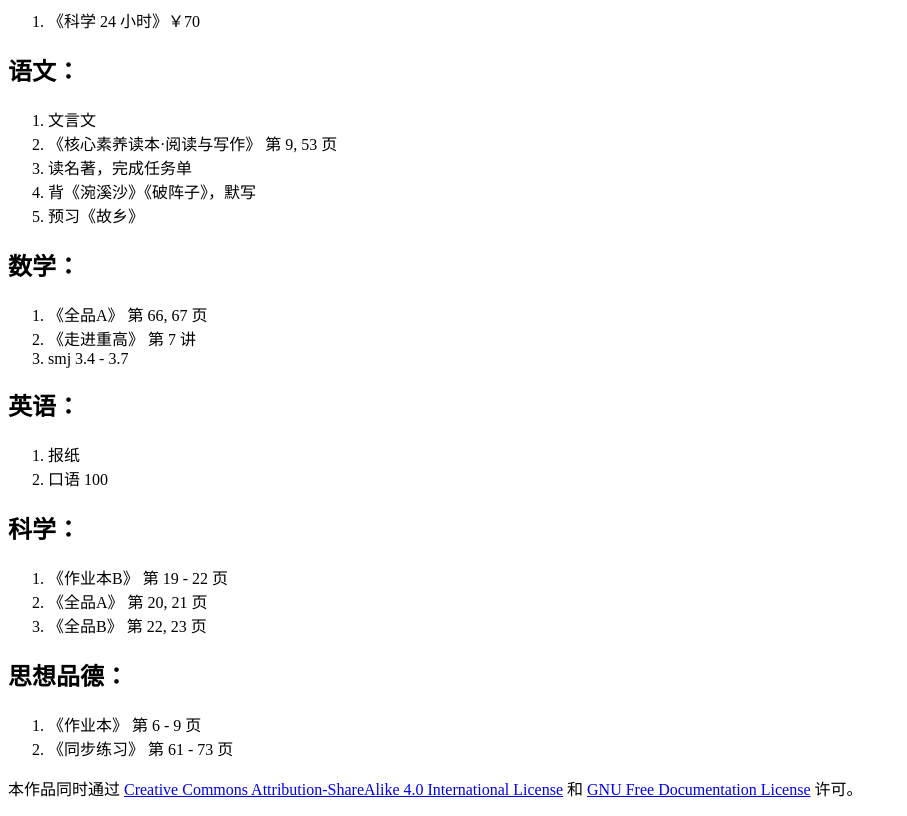
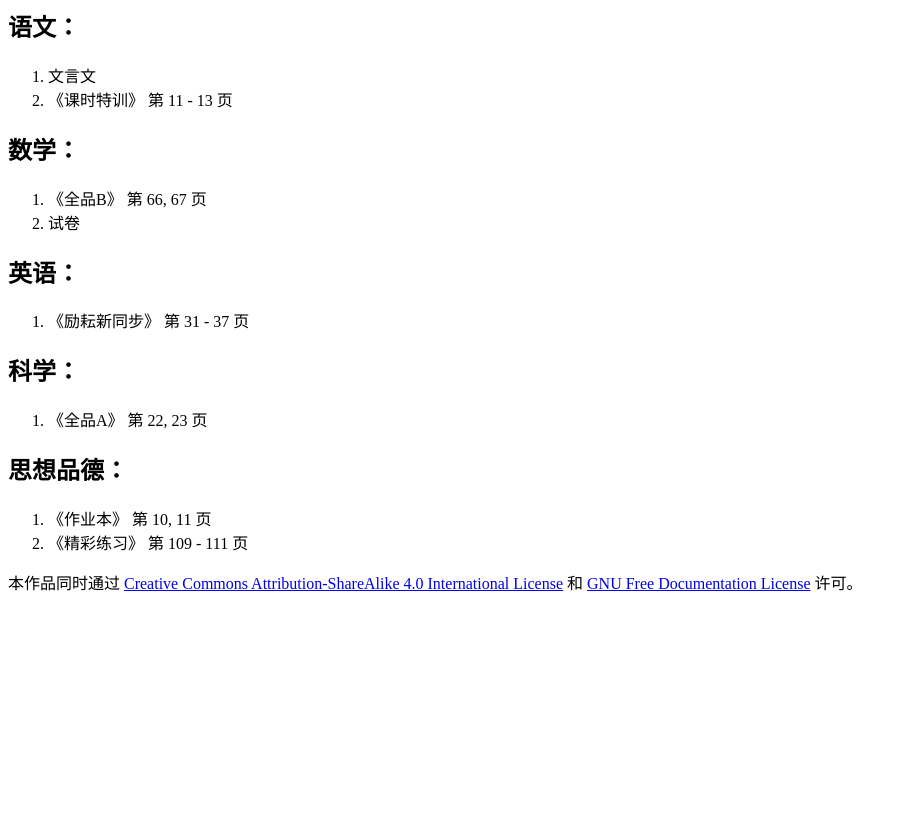
Before and after one commit to 71e6fd52/homework, a plain HTML site: page index.html in a window 1280 px wide. Shown: the part 81-897 px from the top of the page, without its empty margins (0-907 px from the left). After the commit the page ends 800 px from the top, so only its background shows below. Drawn offline with Linux system fonts and the light colour scheme.

Commit message:
20171023

```diff
--- a/index.html
+++ b/index.html
@@ -8,39 +8,29 @@
   <style type="text/css">code{white-space: pre;}</style>
 </head>
 <body>
-<h1 id="年10月20日">2017年10月20日</h1>
-<ol style="list-style-type: decimal">
-<li>《科学 24 小时》￥70</li>
-</ol>
+<h1 id="年10月23日">2017年10月23日</h1>
 <h2 id="语文">语文：</h2>
 <ol style="list-style-type: decimal">
 <li>文言文</li>
-<li>《核心素养读本·阅读与写作》 第 9, 53 页</li>
-<li>读名著，完成任务单</li>
-<li>背《涴溪沙》《破阵子》，默写</li>
-<li>预习《故乡》</li>
+<li>《课时特训》 第 11 - 13 页</li>
 </ol>
 <h2 id="数学">数学：</h2>
 <ol style="list-style-type: decimal">
-<li>《全品A》 第 66, 67 页</li>
-<li>《走进重高》 第 7 讲</li>
-<li>smj 3.4 - 3.7</li>
+<li>《全品B》 第 66, 67 页</li>
+<li>试卷</li>
 </ol>
 <h2 id="英语">英语：</h2>
 <ol style="list-style-type: decimal">
-<li>报纸</li>
-<li>口语 100</li>
+<li>《励耘新同步》 第 31 - 37 页</li>
 </ol>
 <h2 id="科学">科学：</h2>
 <ol style="list-style-type: decimal">
-<li>《作业本B》 第 19 - 22 页</li>
-<li>《全品A》 第 20, 21 页</li>
-<li>《全品B》 第 22, 23 页</li>
+<li>《全品A》 第 22, 23 页</li>
 </ol>
 <h2 id="思想品德">思想品德：</h2>
 <ol style="list-style-type: decimal">
-<li>《作业本》 第 6 - 9 页</li>
-<li>《同步练习》 第 61 - 73 页</li>
+<li>《作业本》 第 10, 11 页</li>
+<li>《精彩练习》 第 109 - 111 页</li>
 </ol>
 <p>本作品同时通过 <a href="http://creativecommons.org/licenses/by-sa/4.0/">Creative Commons Attribution-ShareAlike 4.0 International License</a> 和 <a href="https://www.gnu.org/licenses/fdl.html">GNU Free Documentation License</a> 许可。</p>
 </body>
```
Also changed, not shown: 3 other files.
